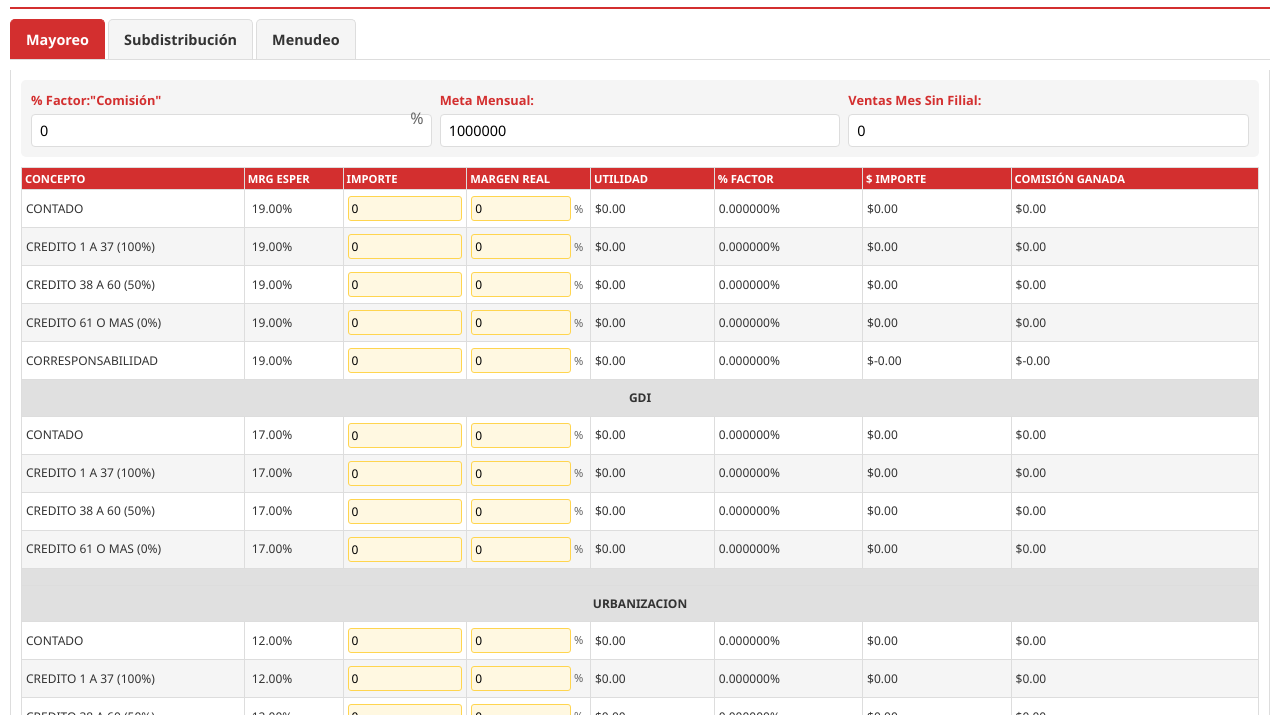
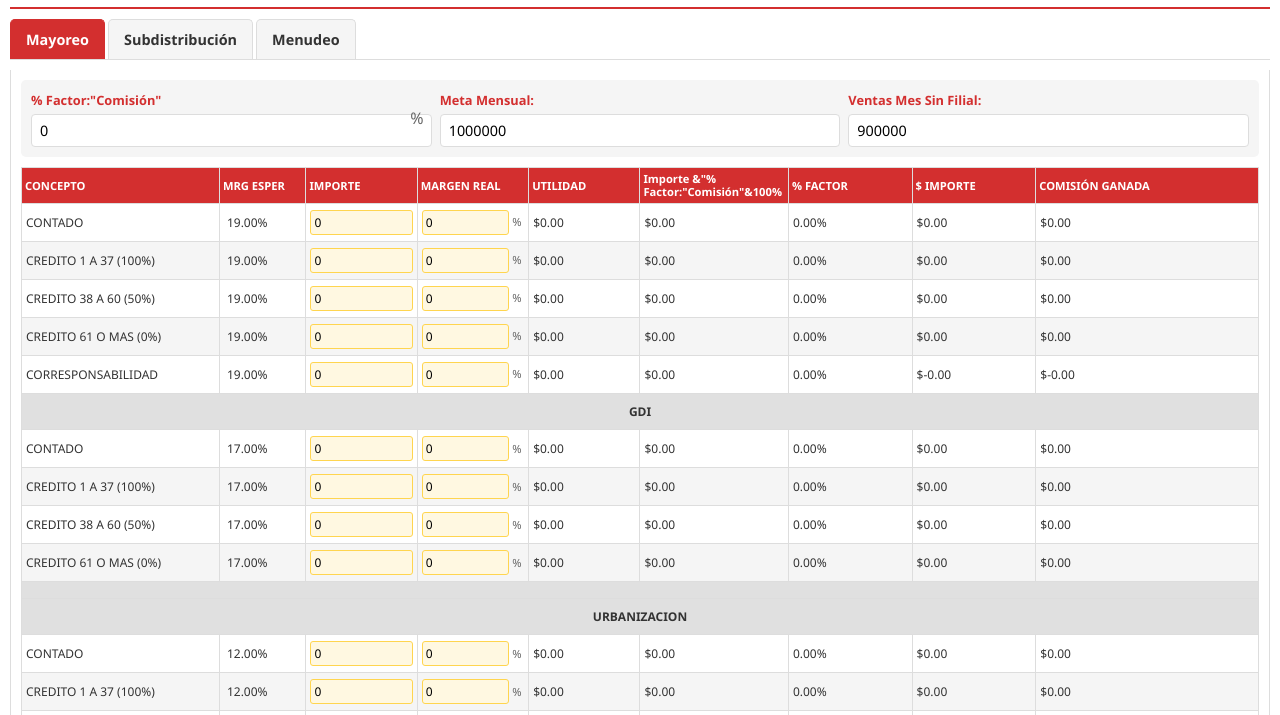
Before and after one commit to FJCRNX/CalculoComisionesGK2025, a plain HTML site: page index.html in a window 1280 px wide. Shown: the part 79-794 px from the top of the page. Drawn offline with Linux system fonts and the light colour scheme.

Commit message:
Refactor table layout and commission calculations
Updated table column widths and added a new column for 'Importe & "% Factor: Comisión"&100%'. Adjusted calculations for commissions and imports to reflect new logic.

```diff
--- a/index.html
+++ b/index.html
@@ -288,28 +288,31 @@
 
         /* Anchos específicos para columnas de la tabla */
         .results th:nth-child(1),
-        .results td:nth-child(1) { width: 18%; min-width: 100px; } /* CONCEPTO */
+        .results td:nth-child(1) { width: 16%; min-width: 90px; } /* CONCEPTO */
 
         .results th:nth-child(2),
-        .results td:nth-child(2) { width: 8%; min-width: 70px; } /* MRG ESPER */
+        .results td:nth-child(2) { width: 7%; min-width: 60px; } /* MRG ESPER */
 
         .results th:nth-child(3),
-        .results td:nth-child(3) { width: 10%; min-width: 80px; } /* IMPORTE */
+        .results td:nth-child(3) { width: 9%; min-width: 70px; } /* IMPORTE */
 
         .results th:nth-child(4),
-        .results td:nth-child(4) { width: 10%; min-width: 80px; } /* MARGEN REAL */
+        .results td:nth-child(4) { width: 9%; min-width: 70px; } /* MARGEN REAL */
 
         .results th:nth-child(5),
-        .results td:nth-child(5) { width: 10%; min-width: 80px; } /* UTILIDAD */
+        .results td:nth-child(5) { width: 9%; min-width: 70px; } /* UTILIDAD */
 
         .results th:nth-child(6),
-        .results td:nth-child(6) { width: 12%; min-width: 90px; } /* % FACTOR */
+        .results td:nth-child(6) { width: 12%; min-width: 80px; } /* Importe &"% Factor:"Comisión"&100% */
 
         .results th:nth-child(7),
-        .results td:nth-child(7) { width: 12%; min-width: 90px; } /* $ IMPORTE */
+        .results td:nth-child(7) { width: 10%; min-width: 80px; } /* % FACTOR */
 
         .results th:nth-child(8),
-        .results td:nth-child(8) { width: 20%; min-width: 110px; } /* COMISIÓN GANADA */
+        .results td:nth-child(8) { width: 10%; min-width: 80px; } /* $ IMPORTE */
+
+        .results th:nth-child(9),
+        .results td:nth-child(9) { width: 18%; min-width: 100px; } /* COMISIÓN GANADA */
 
         /* Para la fila de título que ocupa todas las columnas */
         .section-title td {
@@ -405,7 +408,7 @@
                 </div>
                 <div class="parameter">
                     <label for="mayoreo-ventas">Ventas Mes Sin Filial:</label>
-                    <input type="number" id="mayoreo-ventas" value="0">
+                    <input type="number" id="mayoreo-ventas" value="900000">
                 </div>
                 <div class="parameter hidden">
                     <label for="mayoreo-meta-minima">Meta Mínima:</label>
@@ -422,6 +425,7 @@
                             <th>IMPORTE</th>
                             <th>MARGEN REAL</th>
                             <th>UTILIDAD</th>
+                            <th>Importe &"% Factor:"Comisión"&100%</th>
                             <th>% FACTOR</th>
                             <th>$ IMPORTE</th>
                             <th>COMISIÓN GANADA</th>
@@ -479,6 +483,7 @@
                             <th>IMPORTE</th>
                             <th>MARGEN REAL</th>
                             <th>UTILIDAD</th>
+                            <th>Importe &"% Factor:"Comisión"&100%</th>
                             <th>% FACTOR</th>
                             <th>$ IMPORTE</th>
                             <th>COMISIÓN GANADA</th>
@@ -532,6 +537,7 @@
                             <th>IMPORTE</th>
                             <th>MARGEN REAL</th>
                             <th>UTILIDAD</th>
+                            <th>Importe &"% Factor:"Comisión"&100%</th>
                             <th>% FACTOR</th>
                             <th>$ IMPORTE</th>
                             <th>COMISIÓN GANADA</th>
@@ -605,12 +611,26 @@
             return importe * (margenReal / 100);
         }
 
-        function calcularPorcentajeFactor(margenReal, mrgEsper, factor, esUrbanizacion = false, esMayoreo = false, ventas = 0, meta = 0) {
+        // Función CORREGIDA para calcular Importe &"% Factor:"Comisión"&100%
+        function calcularImporteFactorComision(utilidad, factor, esMayoreo = false, esSubdistribucion = false, ventas = 0, meta = 0) {
+            // Para Mayoreo y Subdistribución, el cálculo debe ser sin el factor de avance (ventas/meta)
+            // para mostrar lo que ganaría si llega al 100% de la meta
+            if (esMayoreo || esSubdistribucion) {
+                return utilidad * (factor / 100); // Eliminamos el factor (ventas/meta)
+            }
+
+            // Para Menudeo, cálculo simple (sin cambios)
+            return utilidad * (factor / 100);
+        }
+
+        // Función CORREGIDA para calcular % FACTOR
+        function calcularPorcentajeFactor(margenReal, mrgEsper, factor, esUrbanizacion = false, esMayoreo = false, esSubdistribucion = false, ventas = 0, meta = 0) {
             if (mrgEsper === 0) return 0;
 
-            // Para Mayoreo, el cálculo es diferente
-            if (esMayoreo) {
-                return (ventas / meta) * (factor / 100);
+            // Para Mayoreo y Subdistribución, el % FACTOR debe incluir el factor de avance (ventas/meta)
+            if (esMayoreo || esSubdistribucion) {
+                const avance = ventas / meta;
+                return (factor / 100) * Math.min(avance, 1); // No exceder del 100%
             }
 
             // Para urbanización, el factor es el mismo que el factor de comisión
@@ -618,22 +638,40 @@
                 return factor / 100;
             }
 
+            // Para otros casos (como Menudeo), cálculo basado en margen real vs esperado
             return (margenReal / mrgEsper) * (factor / 100);
         }
 
-        function calcularImporte(porcentajeFactor, utilidad, concepto) {
+        // Función CORREGIDA para calcular Importe
+        function calcularImporte(porcentajeFactor, utilidad, concepto, esMayoreo = false, esSubdistribucion = false, ventas = 0, meta = 0) {
+            let baseCalculo = porcentajeFactor * utilidad;
+
+            // Aplicar ajustes por tipo de crédito y corresponsabilidad
             if (concepto.includes("CREDITO 38 A 60")) {
-                return (porcentajeFactor * utilidad) / 2;
+                baseCalculo = baseCalculo / 2;
             } else if (concepto.includes("CREDITO 61 O MAS")) {
-                return (porcentajeFactor * utilidad) * 0;
+                baseCalculo = baseCalculo * 0;
             } else if (concepto.includes("CORRESPONSABILIDAD")) {
-                return -(porcentajeFactor * utilidad) / 2;
-            } else {
-                return porcentajeFactor * utilidad;
+                baseCalculo = -(baseCalculo / 2);
             }
+
+            // Para Mayoreo y Subdistribución, aplicar el factor de alcance adicional si es necesario
+            if (esMayoreo || esSubdistribucion) {
+                const avance = ventas / meta;
+                return baseCalculo * Math.min(avance, 1);
+            }
+
+            return baseCalculo;
         }
 
-        function calcularComision(importeCalculado, alcance) {
+        // Función CORREGIDA para calcular Comisión Ganada
+        function calcularComision(importeCalculado, alcance, esMayoreo = false, esSubdistribucion = false) {
+            // Para Mayoreo y Subdistribución, la comisión ya incluye el factor de avance en el cálculo del importe
+            if (esMayoreo || esSubdistribucion) {
+                return importeCalculado;
+            }
+
+            // Para Menudeo, aplicar el factor de alcance
             return alcance >= 1 ? importeCalculado : alcance * importeCalculado;
         }
 
@@ -779,7 +817,7 @@
 
                     const celdaConcepto = document.createElement('td');
                     celdaConcepto.textContent = item.concepto;
-                    celdaConcepto.colSpan = 8; // Ocupa todas las columnas
+                    celdaConcepto.colSpan = 9; // Ocupa todas las columnas
                     celdaConcepto.style.textAlign = 'center';
                     celdaConcepto.style.fontWeight = 'bold';
 
@@ -789,9 +827,10 @@
                 }
 
                 const utilidad = calcularUtilidad(item.importe, item.margenReal);
-                const porcentajeFactor = calcularPorcentajeFactor(item.margenReal, item.mrgEsper, factorMayoreo, item.esUrbanizacion, true, ventasMayoreo, metaMayoreo);
-                const importeCalculado = calcularImporte(porcentajeFactor, utilidad, item.concepto);
-                const comision = calcularComision(importeCalculado, alcanceMayoreo);
+                const importeFactorComision = calcularImporteFactorComision(utilidad, factorMayoreo, true, false, ventasMayoreo, metaMayoreo);
+                const porcentajeFactor = calcularPorcentajeFactor(item.margenReal, item.mrgEsper, factorMayoreo, item.esUrbanizacion, true, false, ventasMayoreo, metaMayoreo);
+                const importeCalculado = calcularImporte(porcentajeFactor, utilidad, item.concepto, true, false, ventasMayoreo, metaMayoreo);
+                const comision = calcularComision(importeCalculado, alcanceMayoreo, true, false);
 
                 totalImporteMayoreo += importeCalculado;
                 totalComisionMayoreo += comision;
@@ -815,8 +854,12 @@
                 const celdaUtilidad = document.createElement('td');
                 celdaUtilidad.appendChild(formatearValor(utilidad, false, false, true));
 
+                // Nueva columna: Importe &"% Factor:"Comisión"&100%
+                const celdaImporteFactorComision = document.createElement('td');
+                celdaImporteFactorComision.appendChild(formatearValor(importeFactorComision, false, false, true));
+
                 const celdaPorcentajeFactor = document.createElement('td');
-                celdaPorcentajeFactor.textContent = (porcentajeFactor * 100).toFixed(6) + '%';
+                celdaPorcentajeFactor.appendChild(formatearValor(porcentajeFactor, true));
 
                 const celdaImporteCalculado = document.createElement('td');
                 celdaImporteCalculado.appendChild(formatearValor(importeCalculado, false, false, true));
@@ -829,6 +872,7 @@
                 fila.appendChild(celdaImporte);
                 fila.appendChild(celdaMargenReal);
                 fila.appendChild(celdaUtilidad);
+                fila.appendChild(celdaImporteFactorComision);
                 fila.appendChild(celdaPorcentajeFactor);
                 fila.appendChild(celdaImporteCalculado);
                 fila.appendChild(celdaComision);
@@ -841,7 +885,7 @@
             filaTotalMayoreo.classList.add('total-row');
 
             const celdaTotalConcepto = document.createElement('td');
-            celdaTotalConcepto.colSpan = 6;
+            celdaTotalConcepto.colSpan = 7;
             celdaTotalConcepto.textContent = 'TOTAL:';
 
             const celdaTotalImporte = document.createElement('td');
@@ -877,9 +921,10 @@
 
             initialData.subdistribucion.forEach((item, index) => {
                 const utilidad = calcularUtilidad(item.importe, item.margenReal);
-                const porcentajeFactor = calcularPorcentajeFactor(item.margenReal, item.mrgEsper, factorSubdistribucion);
-                const importeCalculado = calcularImporte(porcentajeFactor, utilidad, item.concepto);
-                const comision = calcularComision(importeCalculado, alcanceSubdistribucion);
+                const importeFactorComision = calcularImporteFactorComision(utilidad, factorSubdistribucion, false, true, ventasSubdistribucion, metaSubdistribucion);
+                const porcentajeFactor = calcularPorcentajeFactor(item.margenReal, item.mrgEsper, factorSubdistribucion, false, false, true, ventasSubdistribucion, metaSubdistribucion);
+                const importeCalculado = calcularImporte(porcentajeFactor, utilidad, item.concepto, false, true, ventasSubdistribucion, metaSubdistribucion);
+                const comision = calcularComision(importeCalculado, alcanceSubdistribucion, false, true);
 
                 totalImporteSubdistribucion += importeCalculado;
                 totalComisionSubdistribucion += comision;
@@ -903,8 +948,12 @@
                 const celdaUtilidad = document.createElement('td');
                 celdaUtilidad.appendChild(formatearValor(utilidad, false, false, true));
 
+                // Nueva columna: Importe &"% Factor:"Comisión"&100%
+                const celdaImporteFactorComision = document.createElement('td');
+                celdaImporteFactorComision.appendChild(formatearValor(importeFactorComision, false, false, true));
+
                 const celdaPorcentajeFactor = document.createElement('td');
-                celdaPorcentajeFactor.textContent = (porcentajeFactor * 100).toFixed(6) + '%';
+                celdaPorcentajeFactor.appendChild(formatearValor(porcentajeFactor, true));
 
                 const celdaImporteCalculado = document.createElement('td');
                 celdaImporteCalculado.appendChild(formatearValor(importeCalculado, false, false, true));
@@ -917,6 +966,7 @@
                 fila.appendChild(celdaImporte);
                 fila.appendChild(celdaMargenReal);
                 fila.appendChild(celdaUtilidad);
+                fila.appendChild(celdaImporteFactorComision);
                 fila.appendChild(celdaPorcentajeFactor);
                 fila.appendChild(celdaImporteCalculado);
                 fila.appendChild(celdaComision);
@@ -929,7 +979,7 @@
             filaTotalSubdistribucion.classList.add('total-row');
 
             const celdaTotalConceptoSub = document.createElement('td');
-            celdaTotalConceptoSub.colSpan = 6;
+            celdaTotalConceptoSub.colSpan = 7;
             celdaTotalConceptoSub.textContent = 'TOTAL:';
 
             const celdaTotalImporteSub = document.createElement('td');
@@ -964,6 +1014,7 @@
 
             initialData.menudeo.forEach((item, index) => {
                 const utilidad = calcularUtilidad(item.importe, item.margenReal);
+                const importeFactorComision = calcularImporteFactorComision(utilidad, factorMenudeo);
                 const porcentajeFactor = calcularPorcentajeFactor(item.margenReal, item.mrgEsper, factorMenudeo);
                 const importeCalculado = calcularImporte(porcentajeFactor, utilidad, item.concepto);
                 const comision = calcularComision(importeCalculado, alcanceMenudeo);
@@ -990,8 +1041,12 @@
                 const celdaUtilidad = document.createElement('td');
                 celdaUtilidad.appendChild(formatearValor(utilidad, false, false, true));
 
+                // Nueva columna: Importe &"% Factor:"Comisión"&100%
+                const celdaImporteFactorComision = document.createElement('td');
+                celdaImporteFactorComision.appendChild(formatearValor(importeFactorComision, false, false, true));
+
                 const celdaPorcentajeFactor = document.createElement('td');
-                celdaPorcentajeFactor.textContent = (porcentajeFactor * 100).toFixed(6) + '%';
+                celdaPorcentajeFactor.appendChild(formatearValor(porcentajeFactor, true));
 
                 const celdaImporteCalculado = document.createElement('td');
                 celdaImporteCalculado.appendChild(formatearValor(importeCalculado, false, false, true));
@@ -1004,6 +1059,7 @@
                 fila.appendChild(celdaImporte);
                 fila.appendChild(celdaMargenReal);
                 fila.appendChild(celdaUtilidad);
+                fila.appendChild(celdaImporteFactorComision);
                 fila.appendChild(celdaPorcentajeFactor);
                 fila.appendChild(celdaImporteCalculado);
                 fila.appendChild(celdaComision);
@@ -1016,7 +1072,7 @@
             filaTotalMenudeo.classList.add('total-row');
 
             const celdaTotalConceptoMen = document.createElement('td');
-            celdaTotalConceptoMen.colSpan = 6;
+            celdaTotalConceptoMen.colSpan = 7;
             celdaTotalConceptoMen.textContent = 'TOTAL:';
 
             const celdaTotalImporteMen = document.createElement('td');
@@ -1064,4 +1120,4 @@
 </body>
 </html>
 
-<p>&copy; FRANCISCO JAVIER CEREZO RAMOS 25.10.2025</p>
+<p>&copy; FRANCISCO JAVIER CEREZO RAMOS 28.10.2025</p>
```
